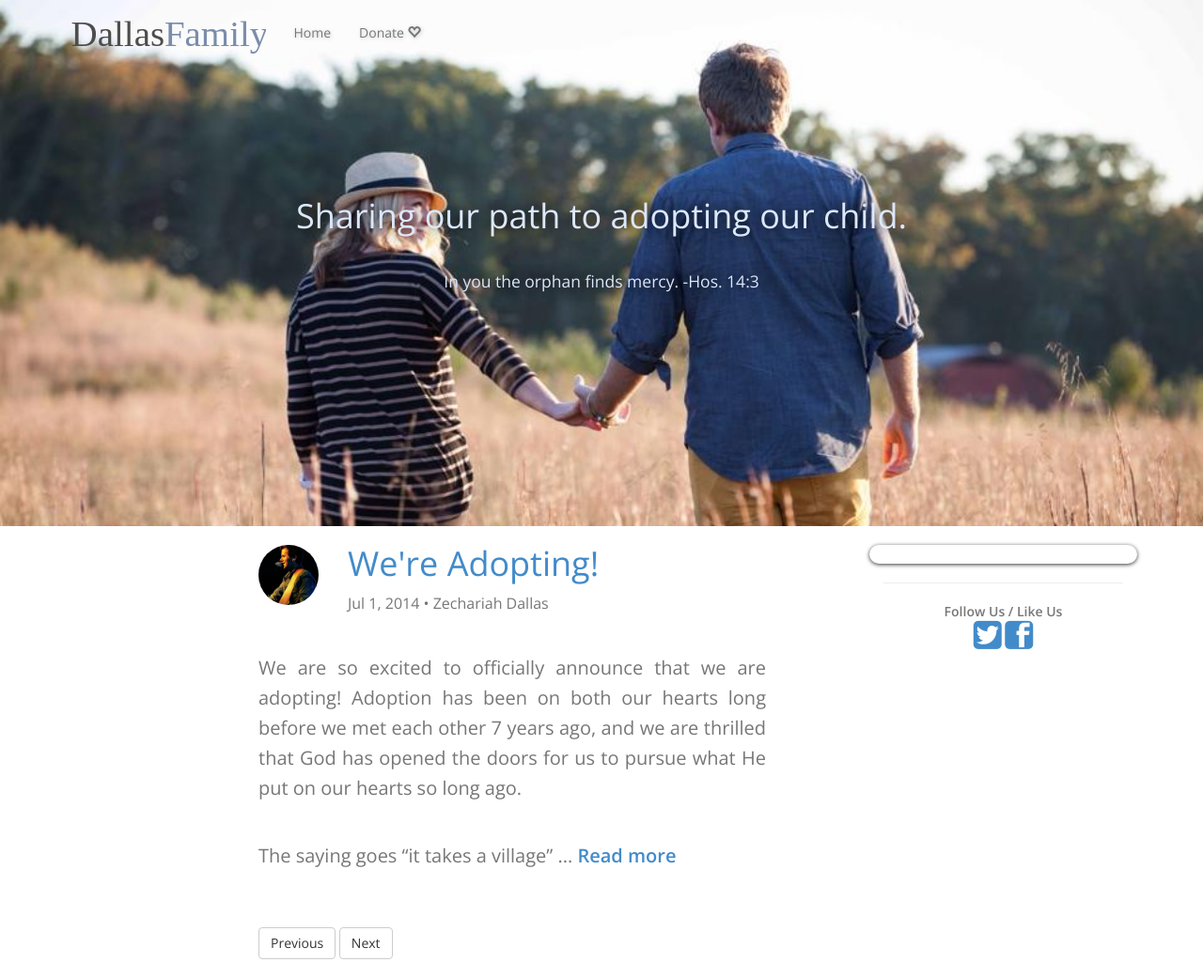
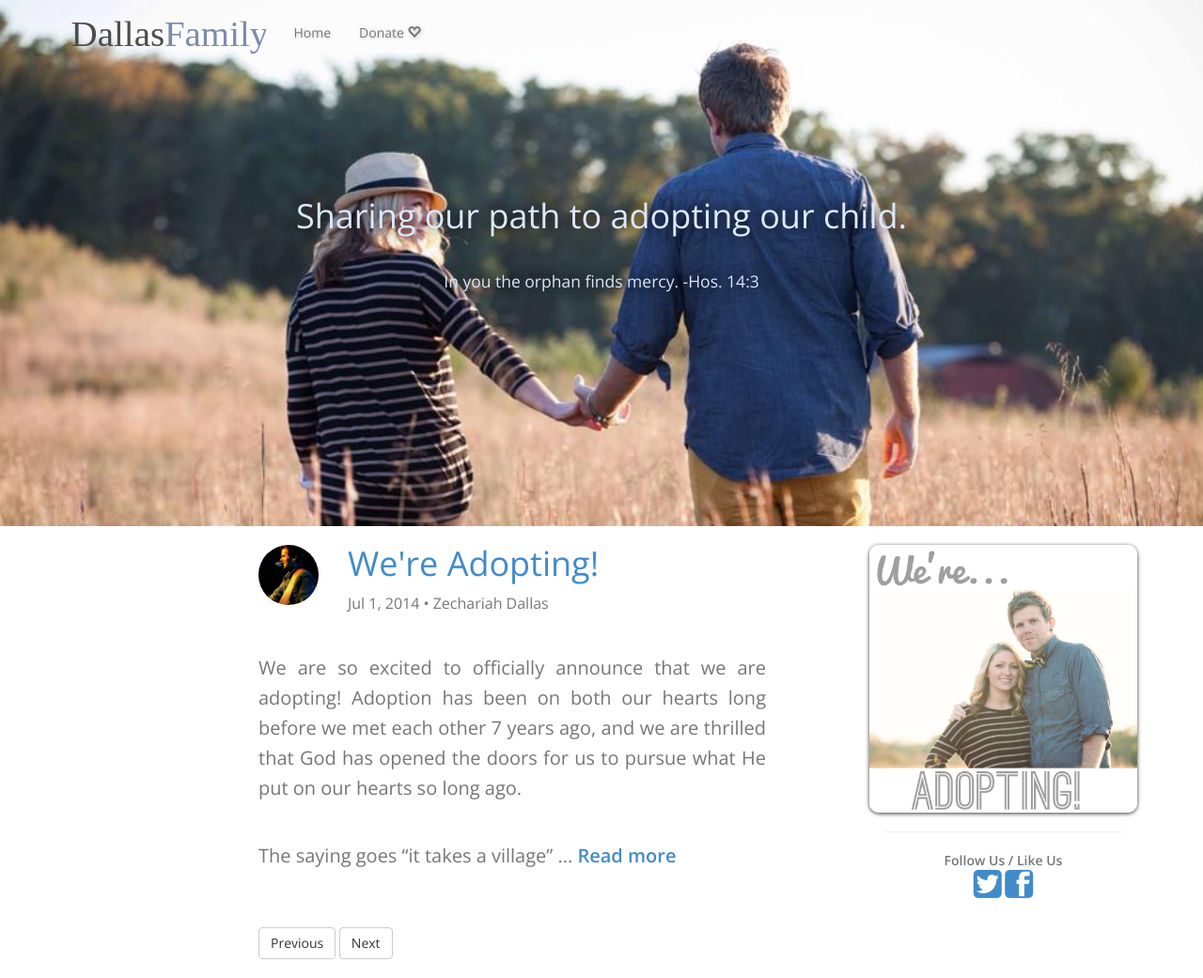
Before and after one commit to zechdallas/zechdallas.github.io, a Jekyll site: the page built from index.html, in a window 1280 px wide. Shown: the whole page at 94% size. Built offline with Jekyll 4.4.1, drawn with Linux system fonts in a browser that asks for light colours; the list of posts is cut into pages by our own code.

Commit message:
Fixed the "We're adopting" side image link

```diff
--- a/index.html
+++ b/index.html
@@ -55,7 +55,7 @@ layout: default
 <div class="col-sm-3 col-md-offset-1">
 
 	<div class="row" style="box-shadow: 0 1px 4px #333; border-radius: 10px;">
-		<img src="/dallasfamily/images/dallasAdopt.jpg" alt="" style="width:100%;border-radius: 10px;">
+		<img src="images/dallasAdopt.jpg" alt="" style="width:100%;border-radius: 10px;">
 	</div>
 
 	<hr class="featurette"></hr>
```
